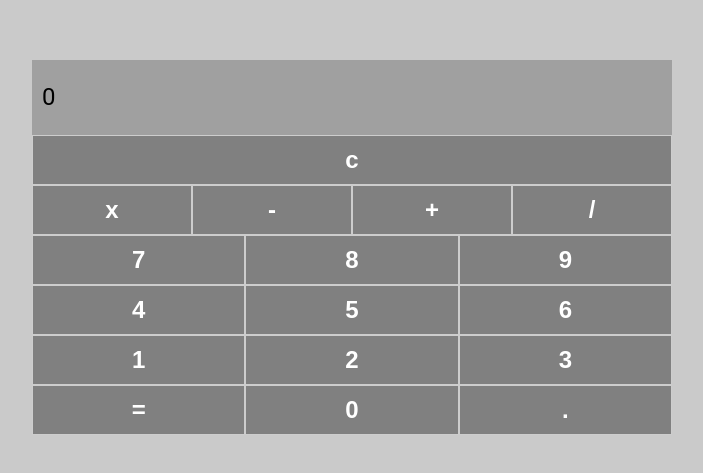
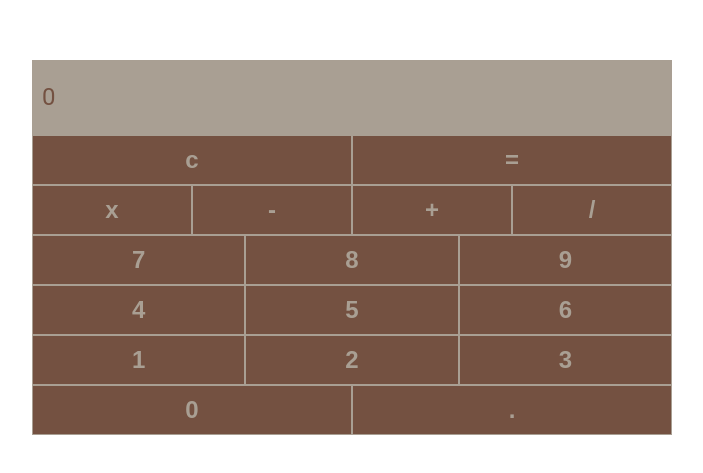
Before and after one commit to MercurialBR/calculador-react, a React (Create React App) app: page / in a window 1280 px wide. Shown: the part 153-626 px from the top of the page, without its empty margins (288-991 px from the left). Built offline with nearby package versions, Linux system fonts and the light colour scheme.

Commit message:
finalizando estilizacao

```diff
--- a/src/App.js
+++ b/src/App.js
@@ -101,6 +101,7 @@ const App = () => {
         <Input value={currentNumber}/>
         <Row>
           <Button label="c" onCLick={handleOnClear}/>
+          <Button label="=" onCLick={handleEquals}/>
         </Row>
         <Row>
           <Button label="x" onCLick={multiplicaNumeros} />
@@ -125,11 +126,9 @@ const App = () => {
 
         </Row>
         <Row>
-          <Button label="=" onCLick={handleEquals}/>
           <Button label="0" onCLick={() => handleAddNumber('0')}/>
           <Button label="." onCLick={() => handleAddNumber('.')}/>
         </Row>
-
       </Content>
     </Container>
   );
--- a/src/components/Button/index.js
+++ b/src/components/Button/index.js
@@ -1,9 +1,10 @@
 import { ButtonContainer } from "./styles";
+
 
 const Button = ({label, onCLick}) => {
     return (
         <ButtonContainer onClick={onCLick}>
-         {label}
+            {label}
         </ButtonContainer>
     )
 }
--- a/src/components/Button/styles.js
+++ b/src/components/Button/styles.js
@@ -1,10 +1,10 @@
-import styled from "styled-components";
+import styled from "styled-components"
 
-export const ButtonContainer = styled.button`
+export const ButtonContainer = styled.button `
     padding: 10px;
-    border: 1px solid #CDCDCD;
-    background-color: #808080;
-    color: #FFFFFF;
+    border: 1px solid #a99f93;
+    background-color: #745141;
+    color: #a99f93;
 
     font-size: 24px;
     font-weight: 700;
--- a/src/components/Input/styles.js
+++ b/src/components/Input/styles.js
@@ -15,12 +15,12 @@ export const InputContainer = styled.div`
     input {
         width: 100%;
         height: 75px;
-        background-color: #a0a0a0;
+        background-color: #a99f93;
         border: 0;
         padding: 0 10px;
 
         font-size: 24px;
         font-family: 'Roboto';
-        color: #000;
+        color: #745141;
     }
 `
--- a/src/styles.js
+++ b/src/styles.js
@@ -3,15 +3,16 @@ import styled from "styled-components";
 export const Container = styled.div`
     width: 100%;
     height: 100vh;
-    background-color: #CACACA;
+    background-color: #FFFFFF;
 
     display: flex;
     align-items: center;
     justify-content: center;
+
 `
 
 export const Content = styled.div`
-    background-color: #FFFFFF;
+    background-color: #a99f93;
     width: 50%;
 `
 
```
